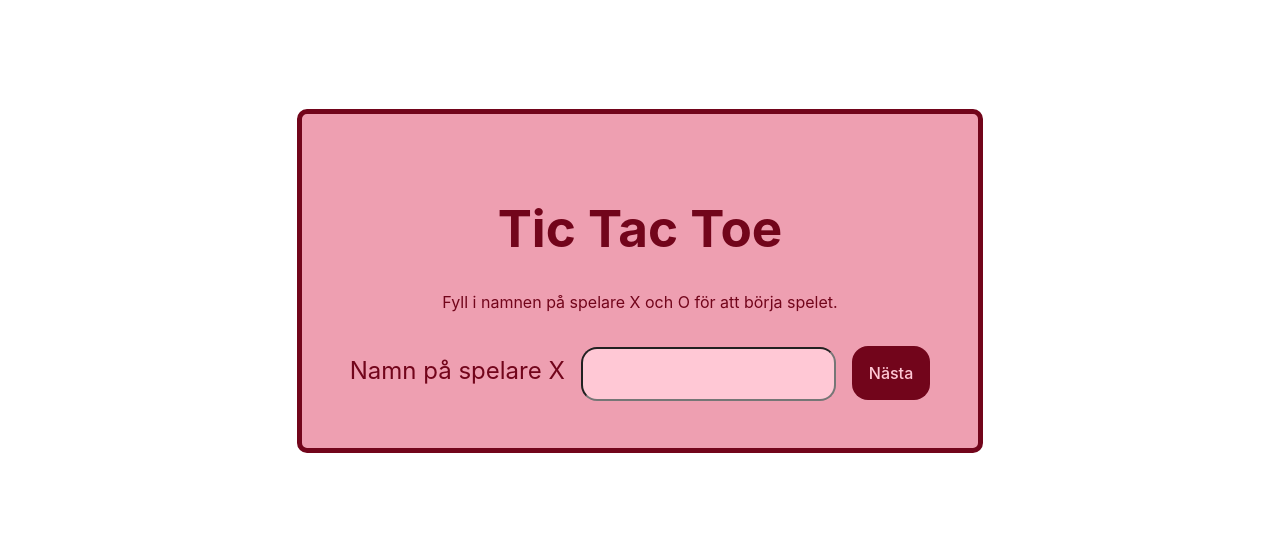
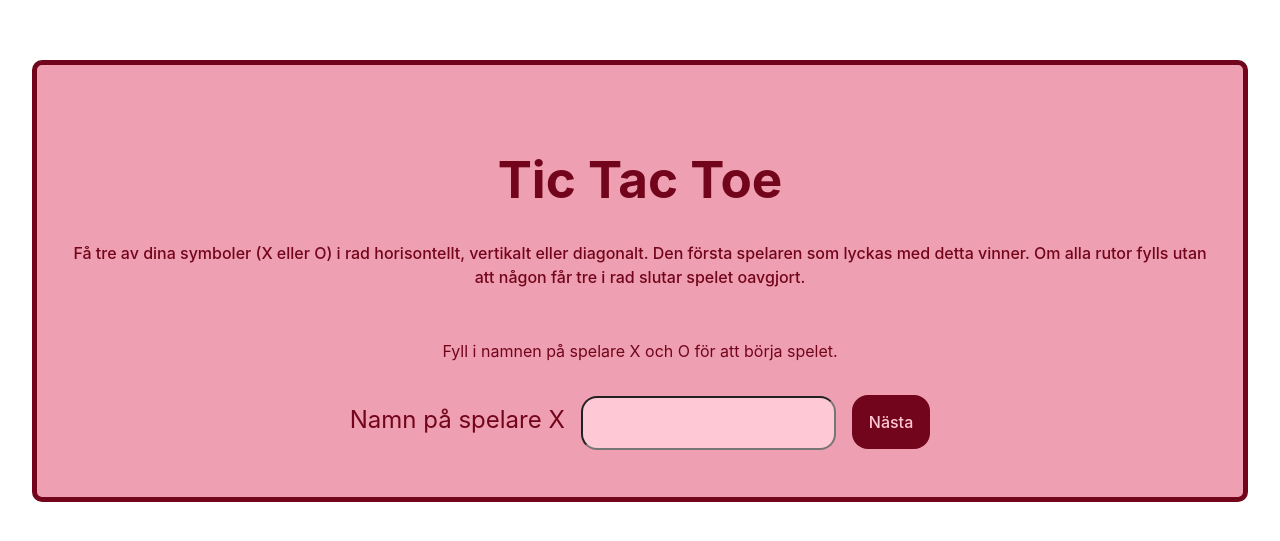
Before and after one commit to RebeckaGothlin/vue-tic-tac-toe, a Vue app: page / in a window 1280 px wide. Shown: the part 119-660 px from the top of the page. Built offline with nearby package versions, Linux system fonts and the light colour scheme.

Commit message:
🎨 add emit function + styling

```diff
--- a/src/components/AskUsername.vue
+++ b/src/components/AskUsername.vue
@@ -2,13 +2,16 @@
 import { defineProps, defineEmits, ref } from 'vue';
 import { IGameState } from '../models/IGameState';
 
-const emit = defineEmits(['usernameSubmitted']);
+let name = ref("");
+
 const props = defineProps<{
   xoro: string;
   gameState: IGameState;
 }>();
 
-let name = ref("");
+const emit = defineEmits<{
+  (e: 'usernameSubmitted', payload: { xoro: string; name: string }): void;
+}>();
 
 const submitUserName = () => {
   if (props.xoro === 'X') {
@@ -16,13 +19,14 @@ const submitUserName = () => {
   } else {
     props.gameState.users.nameO = name.value;
   }
-  emit('usernameSubmitted', { xoro: props.xoro, name });
+  emit('usernameSubmitted', { xoro: props.xoro, name: name.value });
 };
 </script>
 
 <template>
   <div class="welcome">
     <h1>Tic Tac Toe</h1>
+    <p class="instruction">Få tre av dina symboler (X eller O) i rad horisontellt, vertikalt eller diagonalt. Den första spelaren som lyckas med detta vinner. Om alla rutor fylls utan att någon får tre i rad slutar spelet oavgjort.</p>
     <p>Fyll i namnen på spelare X och O för att börja spelet.</p>
     <label>Namn på spelare {{ xoro }}</label>
     <input v-model="name" class="askPlayer"/>
@@ -53,6 +57,11 @@ label {
     margin: 1rem;
 }
 
+.instruction {
+  font-weight: 500;
+  margin-bottom: 50px;
+}
+
 p {
     line-break: auto;
 }
```
